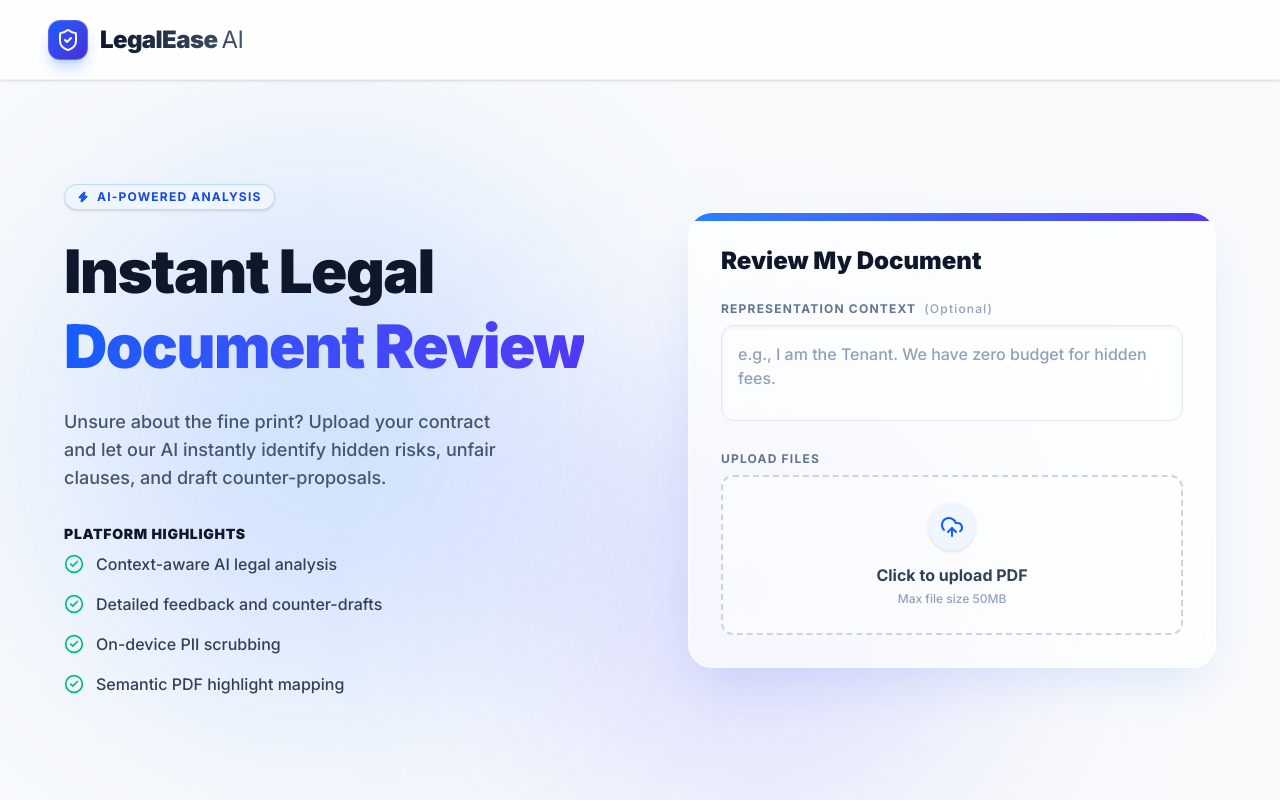
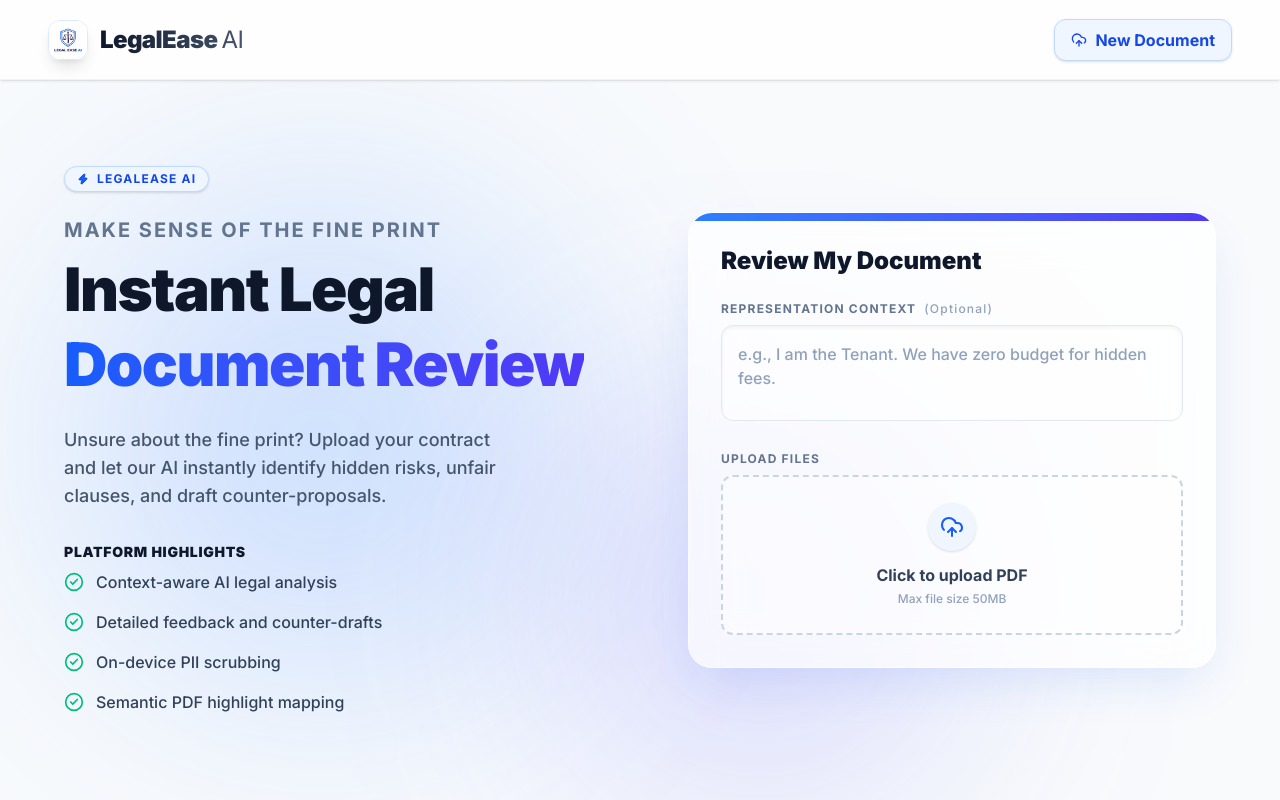
Before and after one commit to kartikjoshi7/LegalEase-AI, a React (Vite) app in the folder frontend/: page / in a window 1280 px wide. Built offline with nearby package versions, Linux system fonts and the light colour scheme; no server answers.

Commit message:
feat(seo): add shield logo, robots.txt, llms.txt, and finalize UI polish

```diff
--- a/frontend/index.html
+++ b/frontend/index.html
@@ -2,9 +2,10 @@
 <html lang="en">
   <head>
     <meta charset="UTF-8" />
-    <link rel="icon" type="image/svg+xml" href="/favicon.svg" />
+    <link rel="icon" type="image/jpeg" href="/logo.jpg" />
     <meta name="viewport" content="width=device-width, initial-scale=1.0" />
-    <title>LegalEase AI</title>
+    <meta name="description" content="LegalEase AI - Instantly analyze contracts, identify hidden risks, and generate plain-English translations using advanced generative AI." />
+    <title>LegalEase AI | Smart Contract Review & Risk Analysis</title>
     <link rel="preconnect" href="https://fonts.googleapis.com">
     <link rel="preconnect" href="https://fonts.gstatic.com" crossorigin>
     <link href="https://fonts.googleapis.com/css2?family=Inter:wght@400;500;600;700;900&display=swap" rel="stylesheet">
--- a/frontend/src/App.tsx
+++ b/frontend/src/App.tsx
@@ -4,7 +4,7 @@ import KeepAlive from './components/KeepAlive';
 import LandingHub from './pages/LandingHub';
 import Workspace from './pages/Workspace';
 import DossierPreview from './pages/DossierPreview';
-import { ShieldCheck, Menu, X } from 'lucide-react';
+import { ShieldCheck, Menu, X, UploadCloud } from 'lucide-react';
 
 function App() {
   const navigate = useNavigate();
@@ -20,17 +20,22 @@ function App() {
         <div className="flex items-center gap-8">
           {/* Logo */}
           <div className="flex items-center gap-3 cursor-pointer" onClick={() => navigate('/')}>
-            <div className="w-10 h-10 rounded-xl bg-gradient-to-br from-blue-600 to-indigo-700 flex items-center justify-center text-white shadow-lg shadow-blue-500/30 border border-white/20">
-              <ShieldCheck className="w-6 h-6" />
-            </div>
+            <img src="/logo.jpg" alt="LegalEase AI Logo" className="w-10 h-10 rounded-xl shadow-lg border border-blue-100" />
             <h1 className="text-2xl font-black text-slate-900 tracking-tight bg-clip-text text-transparent bg-gradient-to-r from-slate-900 to-slate-600">
               LegalEase <span className="font-light">AI</span>
             </h1>
           </div>
         </div>
 
-        {/* Right Actions - Removed unused buttons */}
+        {/* Right Actions */}
         <div className="hidden lg:flex items-center gap-4">
+          <button
+            onClick={() => navigate('/')}
+            className="flex items-center gap-2 bg-blue-50 hover:bg-blue-100 text-blue-700 px-4 py-2 rounded-xl font-bold transition-colors border border-blue-200 shadow-sm"
+          >
+            <UploadCloud className="w-4 h-4" />
+            New Document
+          </button>
         </div>
 
         {/* Mobile Menu Toggle */}
--- a/frontend/src/pages/LandingHub.tsx
+++ b/frontend/src/pages/LandingHub.tsx
@@ -83,9 +83,15 @@ export default function LandingHub() {
             animate={{ x: 0, opacity: 1 }}
             className="flex flex-col z-10"
           >
-            <div className="inline-flex items-center gap-2 bg-blue-50 border border-blue-200 text-blue-700 px-3 py-1 rounded-full text-xs font-bold tracking-widest uppercase mb-6 w-max shadow-sm">
-              <Zap className="w-3 h-3 fill-blue-600" /> AI-Powered Analysis
+            <div className="flex items-center gap-4 mb-6">
+              <div className="inline-flex items-center gap-2 bg-blue-50 border border-blue-200 text-blue-700 px-3 py-1 rounded-full text-xs font-bold tracking-widest uppercase shadow-sm">
+                <Zap className="w-3 h-3 fill-blue-600" /> LegalEase AI
+              </div>
             </div>
+
+            <h2 className="text-xl font-bold text-slate-500 mb-2 uppercase tracking-widest">
+              Make Sense of the Fine Print
+            </h2>
             <h1 className="text-5xl lg:text-6xl font-black text-slate-900 leading-tight mb-6 tracking-tight">
               Instant Legal <br/>
               <span className="bg-clip-text text-transparent bg-gradient-to-r from-blue-600 to-indigo-600">Document Review</span>
```
Also changed, not shown: frontend/public/llms.txt (added), frontend/public/logo.jpg (added), frontend/public/robots.txt (added).
